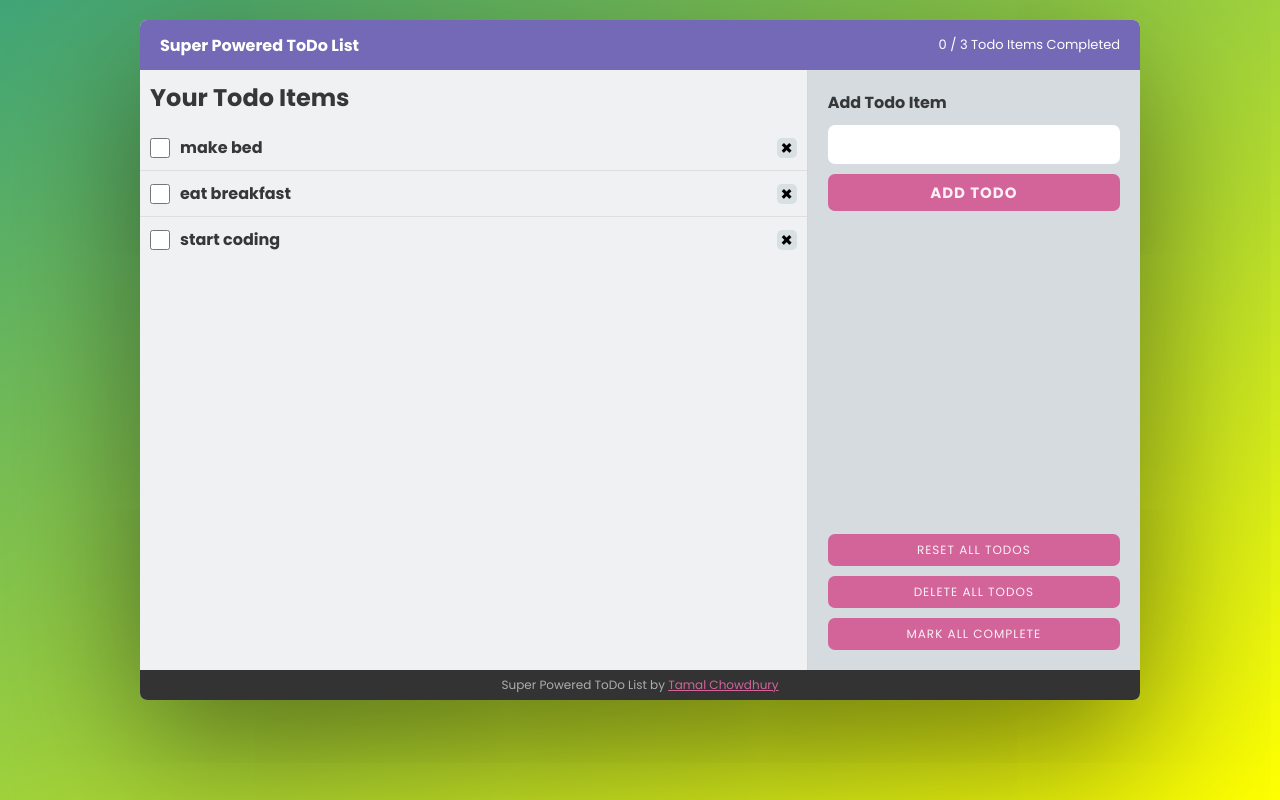
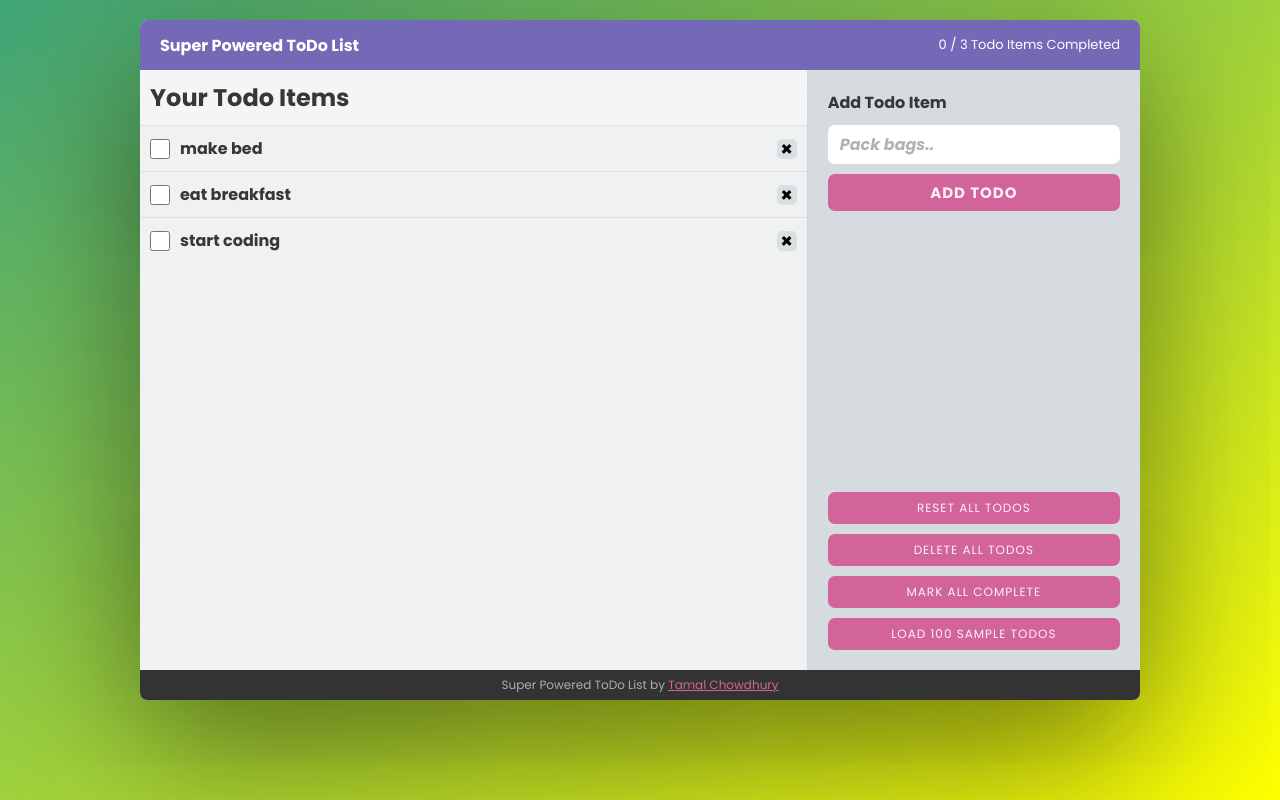
Before and after one commit to tamalchowdhury/7-react-todo-list, a React (Vite) app: page / in a window 1280 px wide. Built offline with nearby package versions, Linux system fonts and the light colour scheme.

Commit message:
adds data and util file

```diff
--- a/src/App.tsx
+++ b/src/App.tsx
@@ -1,10 +1,7 @@
 import { nanoid } from "nanoid"
 import { useEffect, useRef, useState } from "react"
-const initialItems = [
-  { id: 1716479885471, title: "make bed", completed: false },
-  { id: 1716479885472, title: "eat breakfast", completed: false },
-  { id: 1716479885473, title: "start coding", completed: false },
-]
+import { createThousandTodos } from "./lib/util"
+import { initialItems } from "./lib/data"
 
 type TodoItem = {
   id: number
@@ -29,6 +26,11 @@ function App() {
 
   const handleAddItem = (item: TodoItem) => {
     setItems([...items, item])
+  }
+
+  const handleAddThousandTodos = () => {
+    const todoItems = createThousandTodos()
+    setItems(todoItems)
   }
 
   const handleToggleItem = (id: number) => {
@@ -129,7 +131,13 @@ function App() {
           <label className='add__todo__title' htmlFor='todo'>
             Add Todo Item
           </label>
-          <input ref={inputRef} className='todo__input' name='todo' required />
+          <input
+            ref={inputRef}
+            className='todo__input'
+            name='todo'
+            placeholder='Pack bags..'
+            required
+          />
           <button className='btn todo__button' type='submit'>
             Add Todo
           </button>
@@ -144,6 +152,13 @@ function App() {
           </button>
           <button className='btn' onClick={markAllComplete} type='button'>
             Mark all Complete
+          </button>
+          <button
+            className='btn'
+            onClick={handleAddThousandTodos}
+            type='button'
+          >
+            Load 100 Sample Todos
           </button>
         </div>
       </aside>
--- a/src/index.css
+++ b/src/index.css
@@ -47,7 +47,7 @@ body {
   display: grid;
   grid-template-columns: 6fr 3fr;
   grid-template-rows: 50px 600px 30px;
-  box-shadow: 0 50px 150px rgba(0, 0, 0, .5);
+  box-shadow: 0 50px 150px rgba(0, 0, 0, 0.5);
 }
 
 .header {
@@ -63,7 +63,6 @@ body {
   border-top-left-radius: 7px;
 }
 
-
 .logo {
   font-weight: bold;
 }
@@ -75,12 +74,13 @@ body {
 .main {
   grid-column: 1 / 2;
   grid-row: 2 / 3;
-  overflow: scroll;
 
   /* scrollbar style */
   scrollbar-width: thin;
   scrollbar-color: #7469b6 #f0f1f2;
   /* remove the horizontal scroll bar */
+
+  position: relative;
 }
 
 .empty__div {
@@ -93,11 +93,19 @@ body {
 
 .main__header {
   padding: 10px;
+  border-bottom: 1px solid rgba(192, 177, 177, 0.3);
+  position: absolute;
+  width: 100%;
+  background: rgba(255, 255, 255, 0.3);
+  backdrop-filter: blur(10px);
 }
 
 .todos {
   display: flex;
   flex-direction: column;
+  overflow: auto;
+  max-height: calc(100% - 50px);
+  padding-top: 56px;
 }
 
 .todo {
@@ -119,6 +127,7 @@ body {
   display: flex;
   align-items: center;
   gap: 10px;
+  cursor: pointer;
 }
 
 .todo__checkbox {
@@ -170,7 +179,13 @@ body {
   display: block;
   width: 100%;
   border-radius: 7px;
-  padding: 7px;
+  padding: 7px 12px;
+}
+
+.todo__input::placeholder {
+  color: rgba(0, 0, 0, 0.3);
+  font-style: italic;
+  font-weight: bold;
 }
 
 .button__group {
--- /dev/null
+++ b/src/lib/data.ts
@@ -0,0 +1,5 @@
+export const initialItems = [
+  { id: 1716479885471, title: "make bed", completed: false },
+  { id: 1716479885472, title: "eat breakfast", completed: false },
+  { id: 1716479885473, title: "start coding", completed: false },
+]
--- /dev/null
+++ b/src/lib/util.ts
@@ -0,0 +1,11 @@
+export function createThousandTodos() {
+  const todos = []
+  for (let i = 0; i < 100; i++) {
+    todos.push({
+      id: `00${i}`,
+      title: `Sample Todo Item To Go #${i}`,
+      completed: false,
+    })
+  }
+  return todos
+}
```
